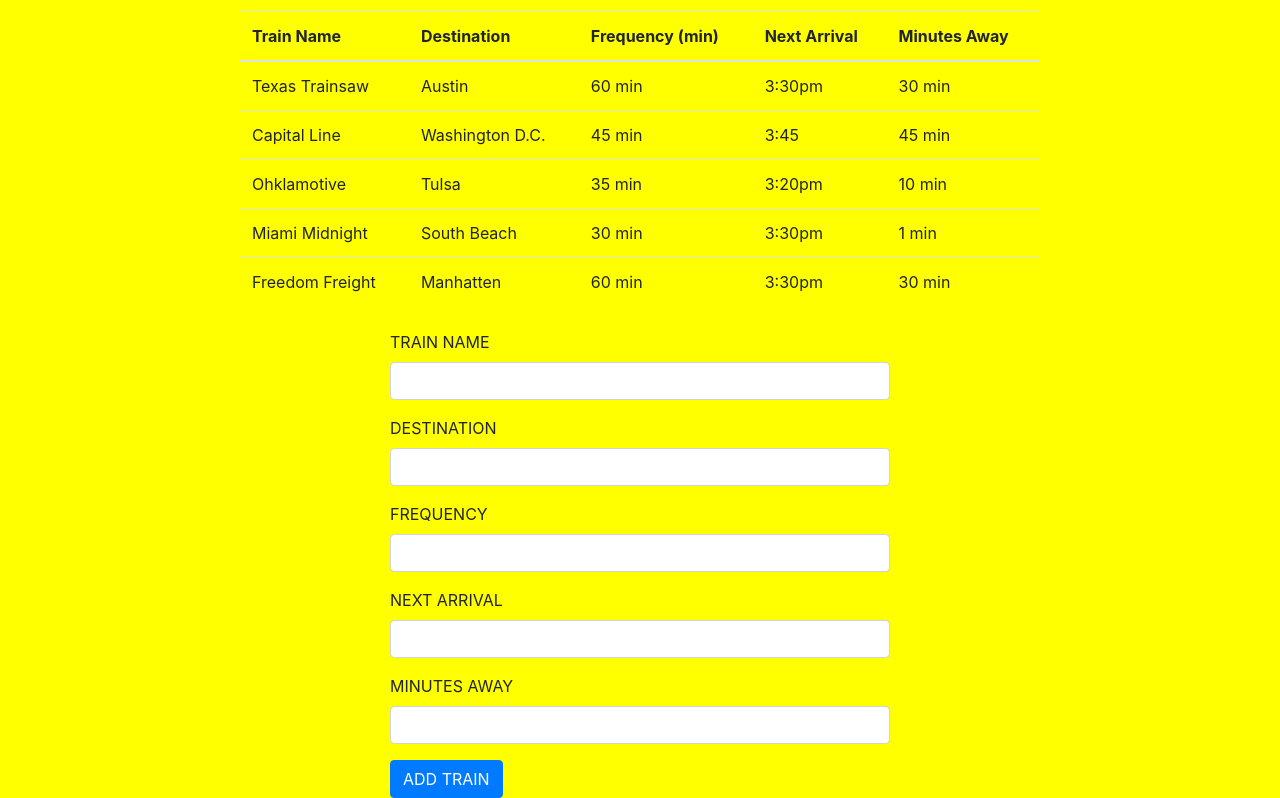
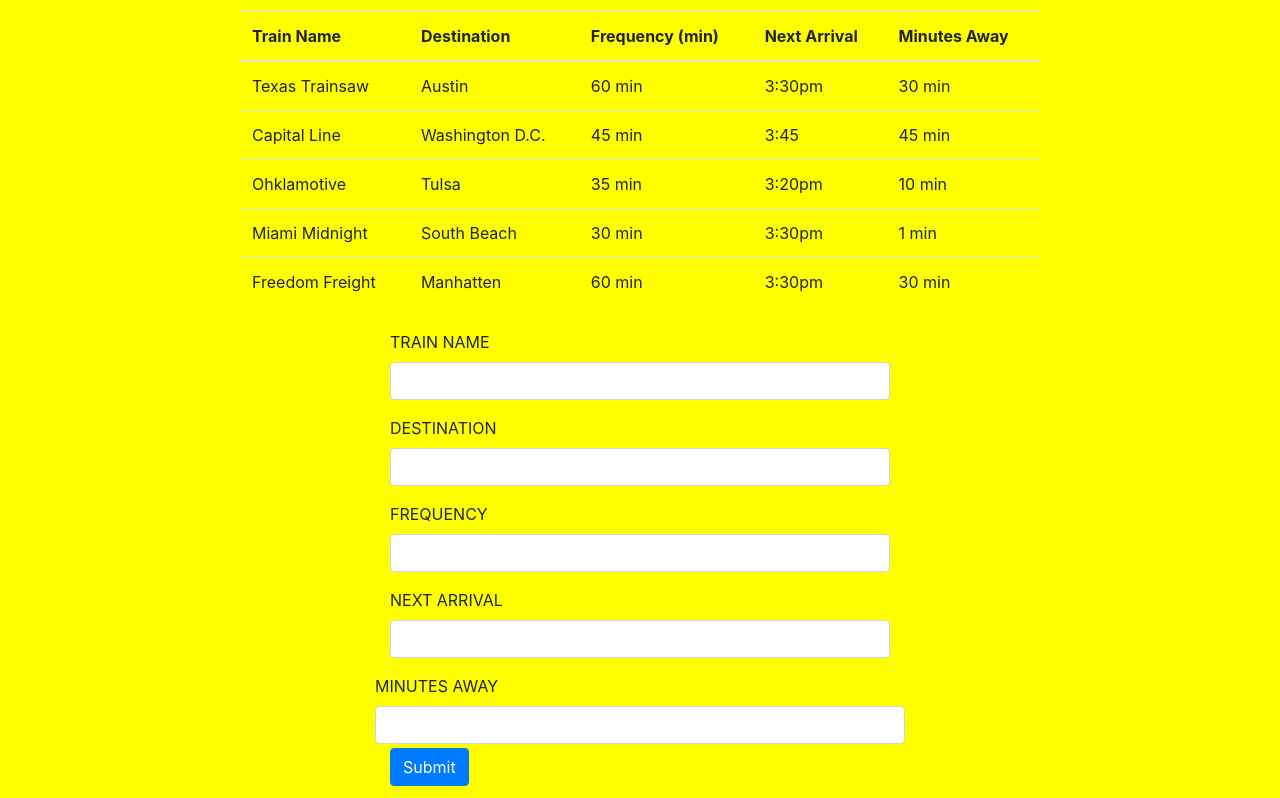
Before and after one commit to iamtor9/train-time, a plain HTML site: page train.html in a window 1280 px wide. Shown: the part 286-1084 px from the top of the page. Drawn offline with nearby package versions, Linux system fonts and the light colour scheme; files that its build step writes are made by us from their sources; files whose address does not match are found by name.

Commit message:
Update train.html

```diff
--- a/train.html
+++ b/train.html
@@ -36,7 +36,7 @@
                     <th scoop ="col">Minutes Away</th>
                 </tr>
             </thead>
-            <tbody>
+            <tbody class="tBodyD" id="tBody">
                     <tr>
                       <td>Texas Trainsaw</td>
                       <td>Austin</td>
@@ -95,13 +95,12 @@
                     <label for="formgroupinput">NEXT ARRIVAL</label>
                     <input type="text" class="form-control" id="nextA" placeholder="">
             </div>
-            <div class="form-group">
+            <div class="row">
               <label for="formgroupinput">MINUTES AWAY</label>
               <input type="text" class="form-control" id="minA" placeholder="">
             </div>
 
-            <button id="submitBtn" type="submit" class="btn btn-primary" onclick="return fillTable()" >ADD TRAIN</button>
-
+            <button id="submitBtn" type="submit" class="btn btn-primary my-1">Submit</button>
         </form>
       </div>
 
```
